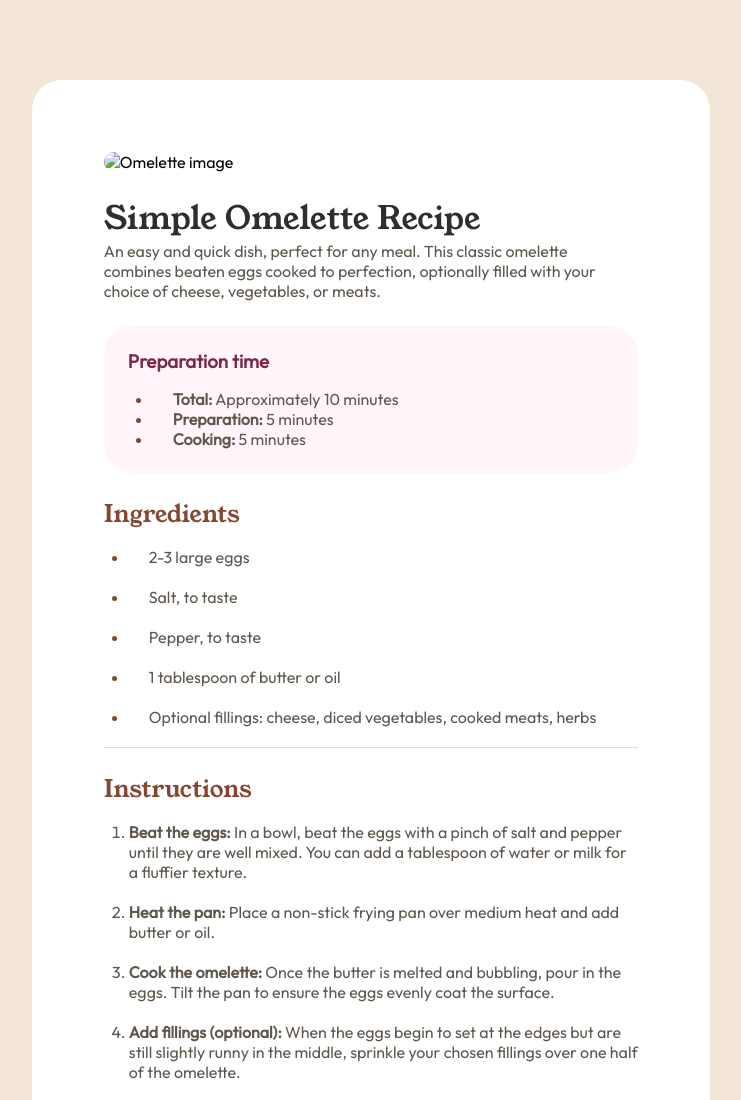
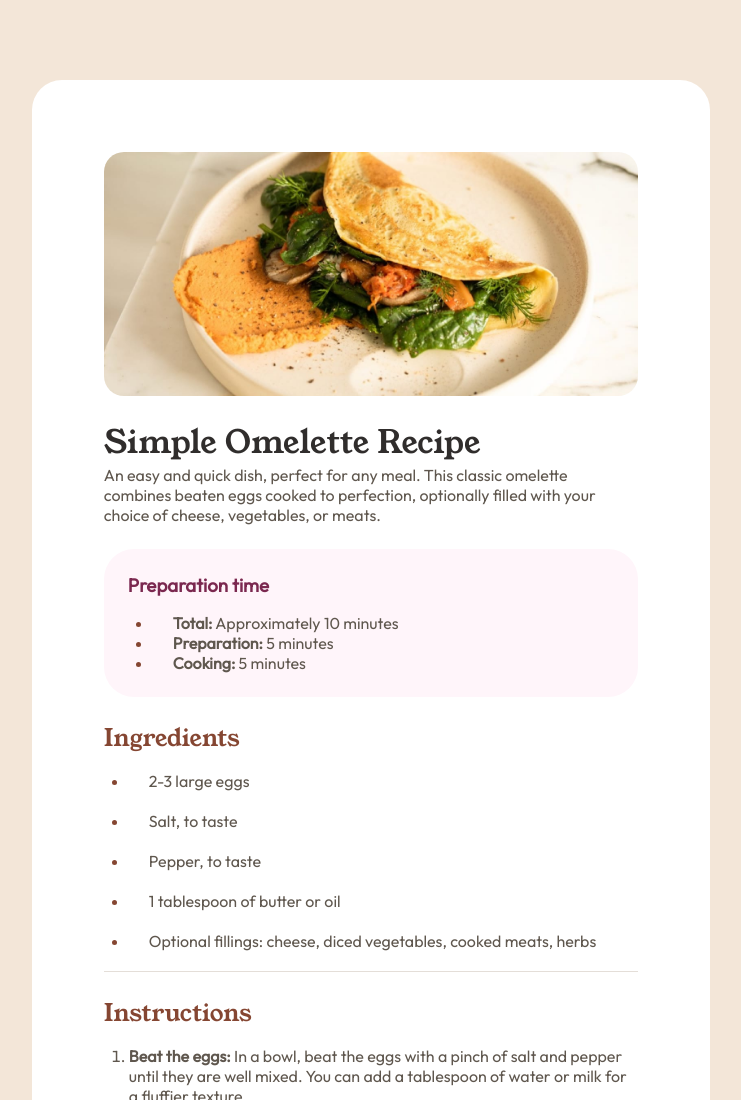
Before and after one commit to DSAW-2024-1/intro-to-github-pages-JorEstDiBe, a plain HTML site: page index.html in a window 1280 px wide. Shown: the top 1100 px of the page, without its empty margins (269-1010 px from the left). Drawn offline with Linux system fonts and the light colour scheme; the site is published under a folder, as on GitHub Pages, so addresses that start at the root find nothing.

Commit message:
fix image

```diff
--- a/index.html
+++ b/index.html
@@ -26,7 +26,7 @@
 <body>
   <main class="main">
     <div class="image_container">
-      <img src="/assets/images/image-omelette.jpeg" alt="Omelette image" class="Header_Image">
+      <img src="./assets/images/image-omelette.jpeg" alt="Omelette image" class="Header_Image">
     </div>
 
     <div class="first_section">
```
